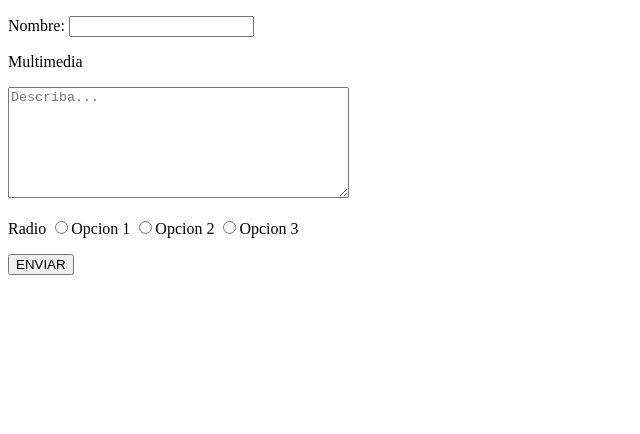
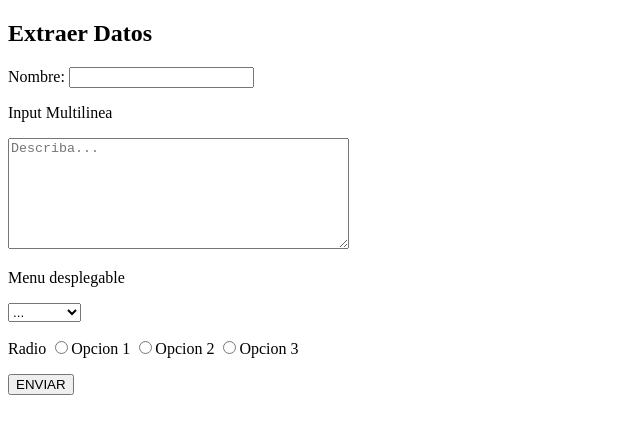
Before and after one commit to AleksIvanVel/ProgramacionWeb2, a plain HTML site: page CLASES/CLASE_17/datos.html in a window 1280 px wide. Shown: the whole page, without its empty margins (0-640 px from the left). Drawn offline with Linux system fonts and the light colour scheme.

Commit message:
ADD: menu desplegable

```diff
--- a/CLASES/CLASE_17/datos.html
+++ b/CLASES/CLASE_17/datos.html
@@ -7,11 +7,21 @@
 </head>
 <body>
     <form action="" name="datos">
-        <p>Nombre: <input type="text" name="" id="nombre"></p>
+        <h2>Extraer Datos</h2>
 
-        <p>Multimedia</p>
-        <textarea type="text" name="" id="miltiLi" rows="7"
+        <p>Nombre: <input type="text" id="nombre"></p>
+
+        <p>Input Multilinea</p>
+        <textarea type="text" name="" id="multiLi" rows="7"
          cols="40" placeholder="Describa..."></textarea>
+
+         <p>Menu desplegable</p>
+         <select id="menuDesp">
+            <option selected="select" value="">...</option>
+            <option value="opcion 1">opcion 1</option>
+            <option value="opcion 2">opcion 2</option>
+            <option value="opcion 3">opcion 3</option>
+         </select>
 
         <p>Radio
             <input value="opc1" type="radio" name="opcR">Opcion 1
@@ -19,7 +29,7 @@
             <input value="opc2" type="radio" name="opcR">Opcion 3
         </p>
 
-        <button id="botonM" onclick="muestraD();">ENVIAR</button>
+        <button id="btnEnviar" onclick="muestraD();">ENVIAR</button>
 
     </form>
 </body>
--- a/CLASES/CLASE_17/formJS.js
+++ b/CLASES/CLASE_17/formJS.js
@@ -8,8 +8,16 @@ function calcula(operacion){
 }
 
 function muestraD(){
-    let valorN = document.getElementById('nombre').value;
-    let valorMuly = document.getElementById('miltiLi').value;
+    //texto unilinea
+    let valorN = document.getElementById("nombre").value;
+
+    //texto multilinea
+    let valorMulti = document.getElementById('multiLi').value;
+
+    //menu desplegable - direccionar siempre con ID
+    let mDes = document.getElementById("menuDesp");
+    let itemMenuDes = mDes.options[mDes.selectedIndex].value;
+
 
     let radio = document.getElementsByName('opcR');
 
@@ -19,4 +27,9 @@ function muestraD(){
             console.log(valRad);
         }
     }
+
+    //Salida de datos
+    document.write("<h2>Su nombre es: </h2>", valorN);
+    document.write("<h2>Valor multilinea es: </h2>", valorMulti);
+    document.write("<h2>Valor seleccionado del menu deplegable: </h2>", itemMenuDes);
 }
```
